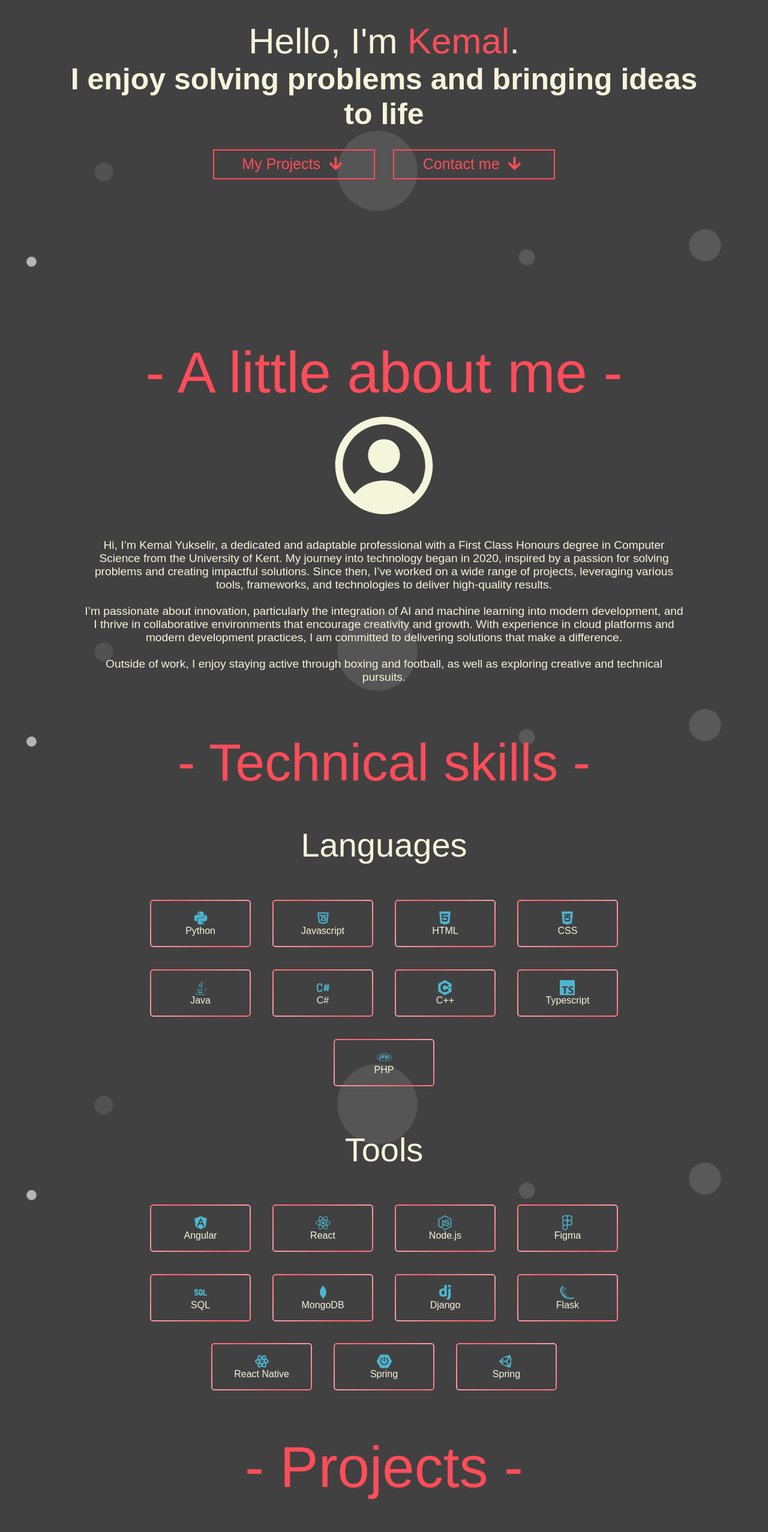
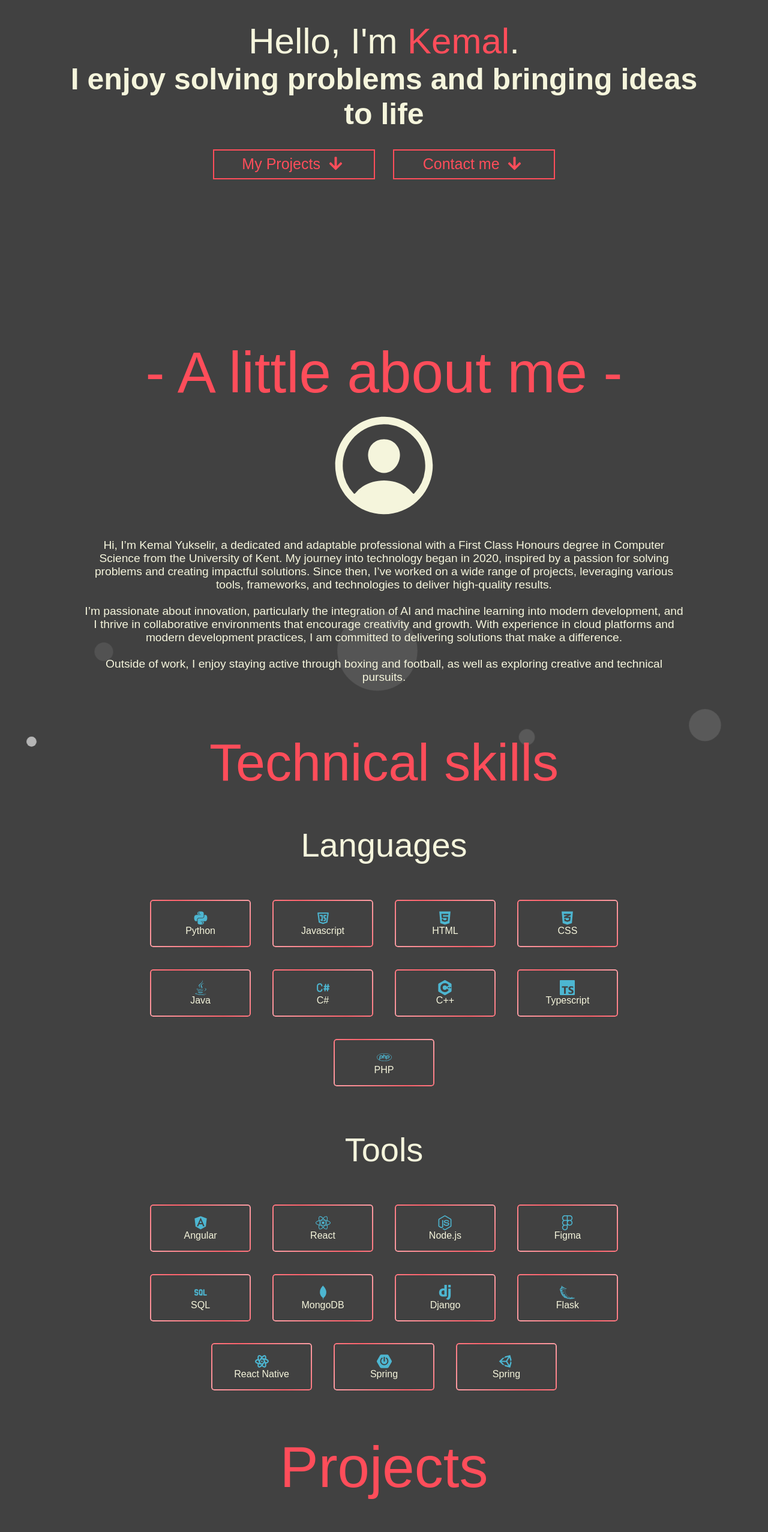
Before and after one commit to KemalYukselir/portfolio-website, a React (Create React App) app: page / in a window 1280 px wide. Shown: the part 234-2788 px from the top of the page at 60% size. Built offline with nearby package versions, Linux system fonts and the light colour scheme.

Commit message:
changed animation bubbles section

```diff
--- a/src/App.js
+++ b/src/App.js
@@ -122,13 +122,10 @@ function App() {
       <div className='circle'></div>
       <div className='circle'></div>
       <div className='circle'></div>
-      <div className='circle'></div>
-      <AnimationBubbles/>
       <Home/>
       <AnimationBubbles/>
       <AboutMe/>
-      <h1 id='personal-skills-title'>- Technical skills -</h1>
-      <AnimationBubbles/>
+      <h1 id='personal-skills-title'>Technical skills</h1>
       <SkillSection
         skillsetTitle="Languages"
         skills={[<FaPython className='skillset-icon'/>, "Python", <TbBrandJavascript className='skillset-icon'/>, "Javascript",
@@ -144,8 +141,7 @@ function App() {
         <SiFlask className='skillset-icon'/>, "Flask", <TbBrandReactNative className='skillset-icon'/>, "React Native", <SiSpringboot className='skillset-icon'/>, "Spring", <FaUnity className='skillset-icon'/>, "Spring",
       ]}
       />
-      <AnimationBubbles/>
-      <h1 id='projects'>- Projects -</h1>
+      <h1 id='projects'>Projects</h1>
       <div className='portfolio-container'>
         <div>
           <Portfolios
@@ -212,7 +208,6 @@ function App() {
           />
         </div>
       </div>
-      <AnimationBubbles/>
       <ContactPage/>
     </div>
 
```
